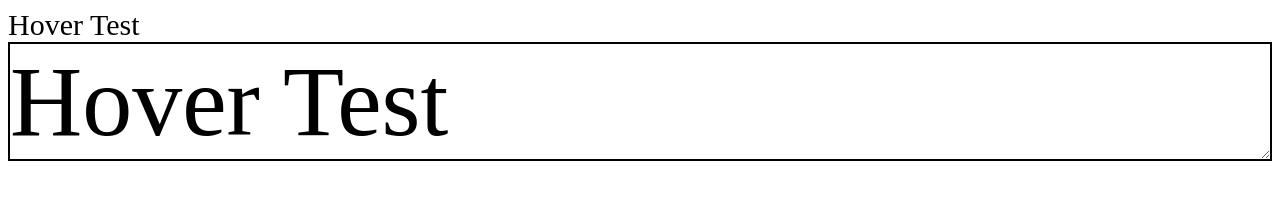
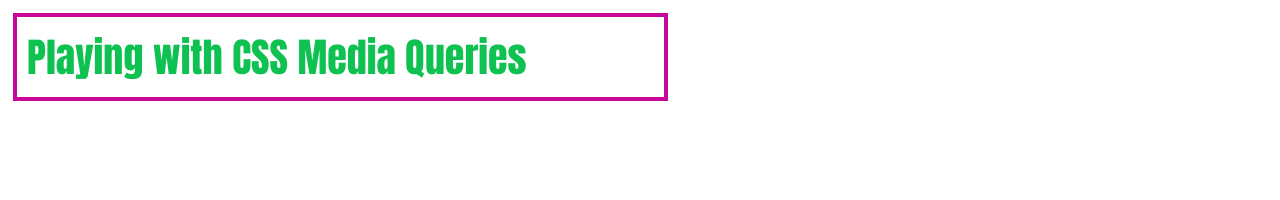
Before and after one commit to GaryDT/My-New-Website, a plain HTML site: page index.html in a window 1280 px wide. Drawn offline with Linux system fonts and the light colour scheme.

Commit message:
Update index.html

```diff
--- a/index.html
+++ b/index.html
@@ -1,41 +1,35 @@
 <!DOCTYPE html>
 <html>
   <head>
+    <meta name="viewport" content="width=device-width, initial-scale=1.0">
     <style>
-      .text {
-        font-size: 30px;
+      body {
+        padding: 5px;
       }
-      @media (max-width: 1000px) {
-        .text {
-          color: blue;
-          font-size: 100px;
+      .viewport {
+        font-size: 40px;
+        padding: 10px;
+        border: 4px dotted rgb(207, 148, 10);
+      }
+      /* @media all and (hover: hover) {
+        .viewport {
+          max-width: 50%;
+          font-family: Impact;
+          color: rgb(50, 12, 174);
+          border: 4px solid rgb(207, 20, 82);
+        }
+      } */
+      @media all and (pointer: none) {
+        .viewport {
+          max-width: 50%;
+          font-family: Impact;
+          color: rgb(14, 193, 80);
+          border: 4px solid rgb(200, 7, 155);
         }
       }
-      .resize {
-        resize: both;
-        overflow: auto;
-        font-size: 100px;
-        border: 2px solid;
-      }
-
     </style>
   </head>
   <body>
-    <div class="text">
-      Hover Test
-    </div>
-
-    <div class="resize">
-      Hover Test
-    </div>
+    <div class="viewport">Playing with CSS Media Queries</div>
   </body>
 </html>
-
-
-
-
-<!-- <p style="font-size: 70px; margin-top: 200px; text-align: center;"><a target="_blank" href="Quick%20start%20episode%204%20thumbnail.jpg">Open An Image File</a></p>
-
-<p style="font-size: 70px; margin-top: 100px; text-align: center;"><a target="_blank" href="Youtube%20Pixabay%20subscribe%20anim.mp4">Open/Play A Video File</a></p>
-
-<p style="font-size: 70px; margin-top: 100px; text-align: center;"><a target="_blank" href="Good%20Days.mp4">Open/Play An Audio File</a></p> -->
```
